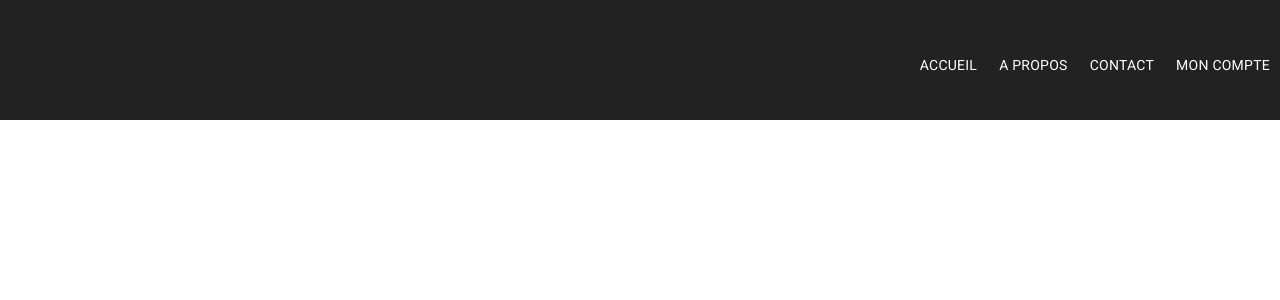
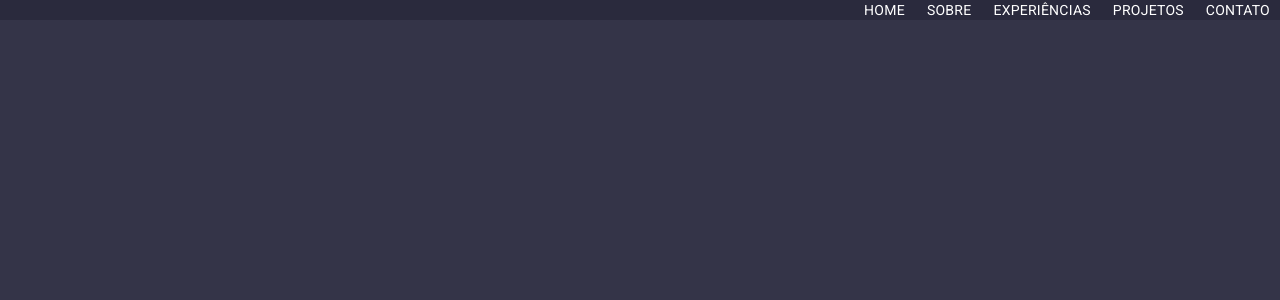
Before and after one commit to Ja1zinh0/NewPortifolio, an Angular app: page / in a window 1280 px wide. Shown: the top 300 px of the page. Built offline with nearby package versions, Linux system fonts and the light colour scheme.

Commit message:
fix: header css

```diff
--- a/src/app/components/header/header.component.css
+++ b/src/app/components/header/header.component.css
@@ -1,12 +1,9 @@
+
 header {
-  padding: 45px 0;
-  background-color: #222;
+  background-color: #2a2a3d;
+  overflow: hidden;
 }
 
-.menu {
-  margin-top: 10px;
-  overflow: hidden;
-}
 .menu ul {
   padding: 0;
   margin: 0;
@@ -17,7 +14,7 @@ header {
   list-style-type: none;
 
   display: inline-block;
-
+  background-color: #2a2a3d;
   padding-left: 12px;
   padding-right: 10px;
 
@@ -27,43 +24,52 @@ header {
   list-style: none;
   text-decoration: none;
   color: #ffffff;
+  background-color: #2a2a3d;
 }
 .menu ul li a:hover {
   color: #e9c62c;
   cursor: pointer;
   transition: 0.4s ease-in-out;
 }
+@media (min-width: 768px) {
+
+}
+
 @media (max-width: 767px) {
+  .menu-right {
+    float: right;
+    padding: 10px 10px 10px 0;
+    background-color: #2a2a3d;
+  }
   .menu {
     position: fixed;
+    top: 34px;
     right: -768px;
-    top: 100;
-    width: 100%;
+    width: 50%;
     height: 100%;
-    background: #222;
+    background: #464662;
     transition: 0.4s ease-in-out;
     overflow: hidden;
   }
-  .row{
-    float: right;
-    width: 60px;
-  }
+
   .menu ul li {
     display: block;
     text-align: left;
     margin: 0;
     padding: 10px 0 10px 26px;
-    border-bottom: 1px solid #312f2f;
+    border-bottom: 1px solid #464662;
+    background-color: #464662;
+  }
+  .menu ul li a{
+    background-color: #464662;
   }
   .menu_icon {
     display: inline-block;
     position: relative;
-    padding-right: 10px;
-    padding-bottom: 20px;
   }
 
   .menu_icon span {
-    width: 42px;
+    width: 40px;
     height: 5px;
     background: #ffffff;
     display: block;
--- a/src/app/components/header/header.component.html
+++ b/src/app/components/header/header.component.html
@@ -1,9 +1,5 @@
 <header>
-  <div class="container">
-    <div class="row">
-      <div class="col-md-3 col-sm-3 col-xs-3"></div>
-
-      <div class="col-md-9 col-sm-9 col-9 text-end">
+  <div class="menu-right">
     <div
       class="menu_icon"
       [class.menu_iconClass]="menu_icon_variable"
@@ -13,16 +9,15 @@
       <span></span>
       <span></span>
     </div>
+  </div>
 
   <div class="menu" [class.menuClasse]="menuVariable">
     <ul>
-            <li><a href="#">Accueil</a></li>
-            <li><a href="#">A propos</a></li>
-            <li><a href="#">Contact</a></li>
-            <li><a href="#">Mon compte</a></li>
+      <li><a href="#">Home</a></li>
+      <li><a href="#">Sobre</a></li>
+      <li><a href="#">Experiências</a></li>
+      <li><a href="#">Projetos</a></li>
+      <li><a href="#">Contato</a></li>
     </ul>
   </div>
-      </div>
-    </div>
-  </div>
 </header>
--- a/src/styles.css
+++ b/src/styles.css
@@ -5,6 +5,7 @@
 	font-size: 100%;
 	font: inherit;
 	vertical-align: baseline;
+	background-color: #343448;
 }
 html, body { height: 100%; }
 body { margin: 0; font-family: Roboto, "Helvetica Neue", sans-serif; }
```
Lines whose indentation alone changed are shown as unchanged.
